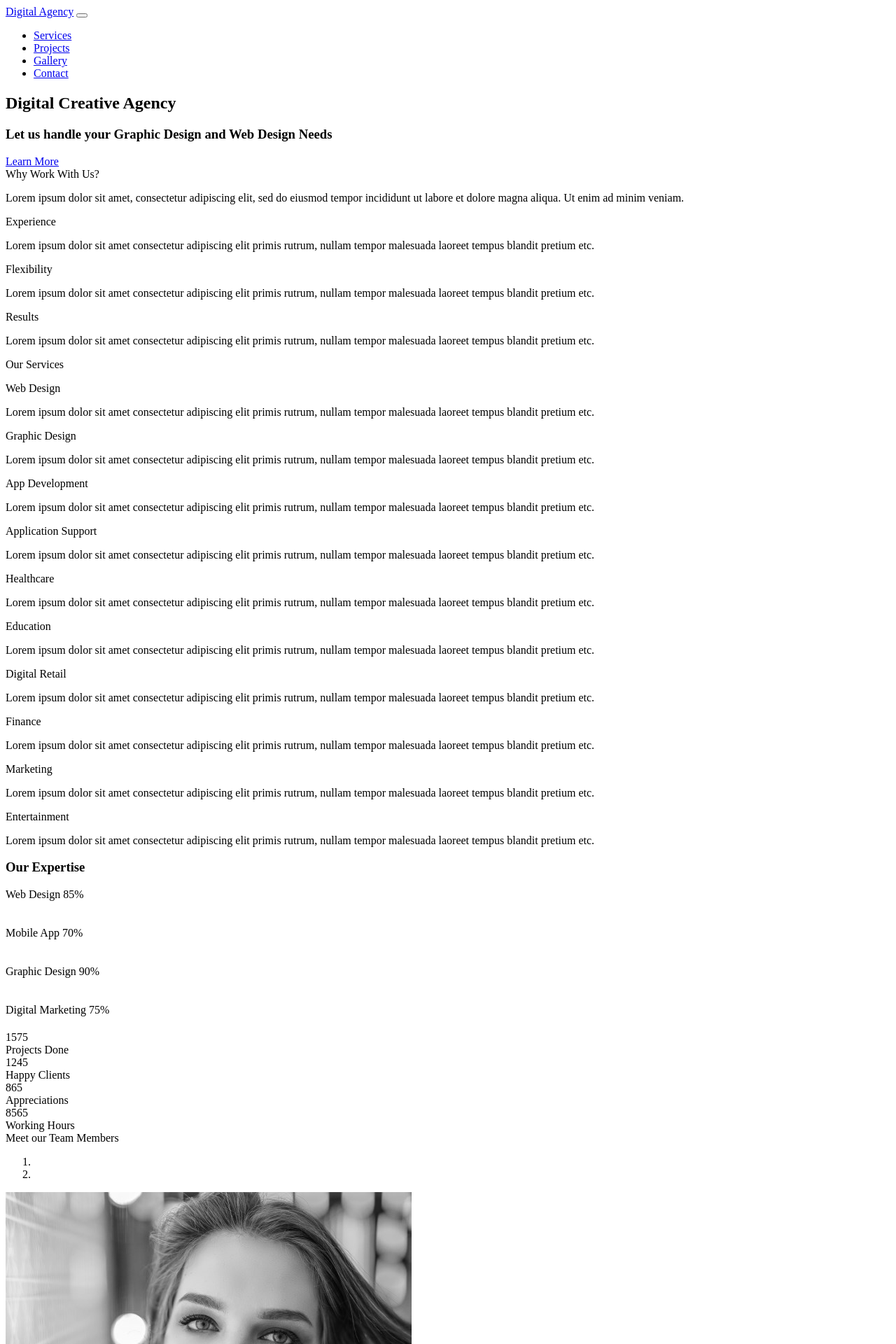
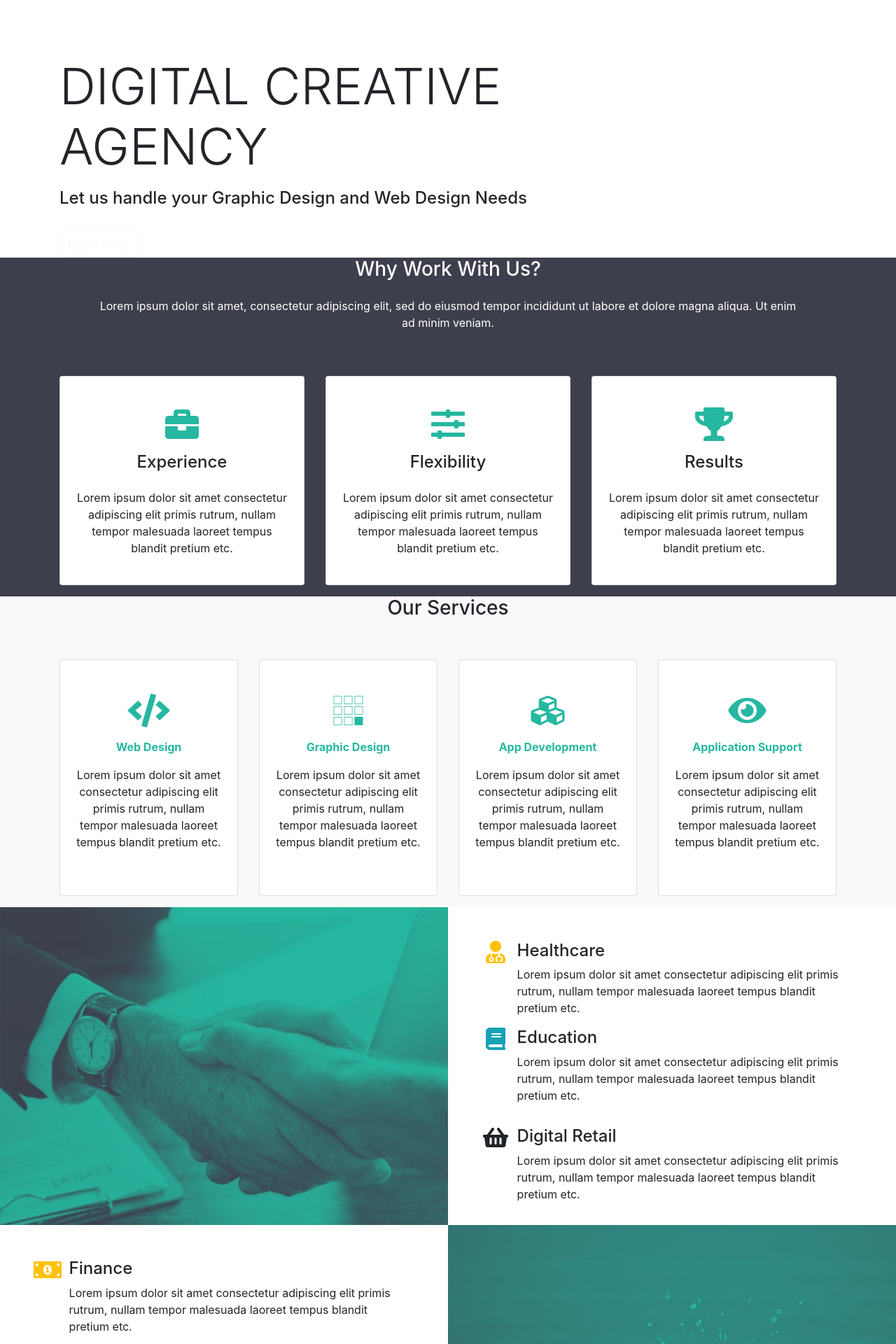
Before and after one commit to mohifk/website-one-page-flower, a Django app: page / in a window 1280 px wide. Shown: the top 1920 px of the page at 70% size. Run offline with Django 3.2, Linux system fonts and the light colour scheme; some libraries are stand-ins or nearby versions.

Commit message:
Update index.html

```diff
--- a/website_app/templates/index.html
+++ b/website_app/templates/index.html
@@ -12,11 +12,11 @@
     <noscript>
       <link rel="stylesheet" href="https://fonts.googleapis.com/css2?family=Montserrat:wght@400;500;700&amp;display=swap"/>
     </noscript>
-    <link href="{%static 'css/bootstrap.min.css?ver=1.2.0'%}" rel="stylesheet">
-    <link href="{%static 'css/font-awesome/css/all.min.css?ver=1.2.0'%}" rel="stylesheet">
-    <link href="{%static 'css/aos.css?ver=1.2.0'%}" rel="stylesheet">
-    <link href="{%static 'css/ekko-lightbox.css?ver=1.2.0'%}" rel="stylesheet">
-    <link href="{%static 'css/main.css?ver=1.2.0'%}" rel="stylesheet">
+    <link href="{%static 'css/bootstrap.min.css'%}?ver=1.2.0" rel="stylesheet">
+    <link href="{%static 'css/font-awesome/css/all.min.css'%}?ver=1.2.0" rel="stylesheet">
+    <link href="{%static 'css/aos.css'%}?ver=1.2.0" rel="stylesheet">
+    <link href="{%static 'css/ekko-lightbox.css'%}?ver=1.2.0" rel="stylesheet">
+    <link href="{%static 'css/main.css'%}?ver=1.2.0" rel="stylesheet">
     <noscript>
       <style type="text/css">
         [data-aos] {
```
